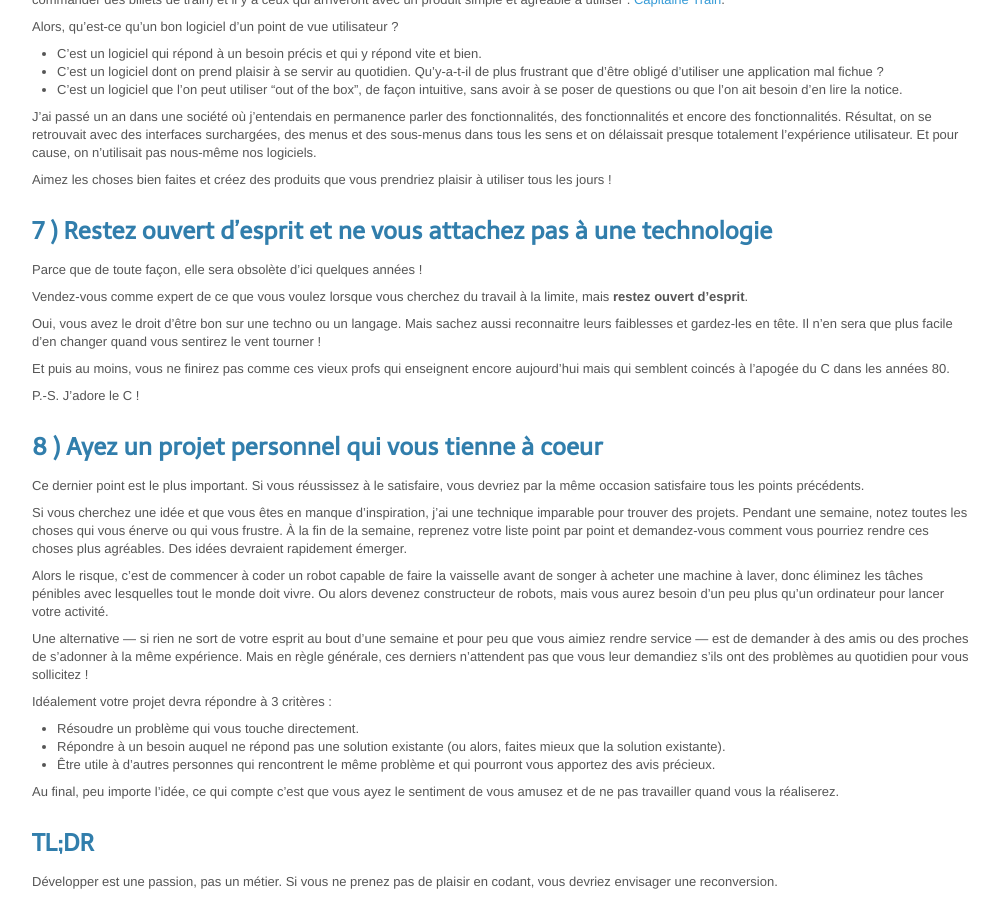
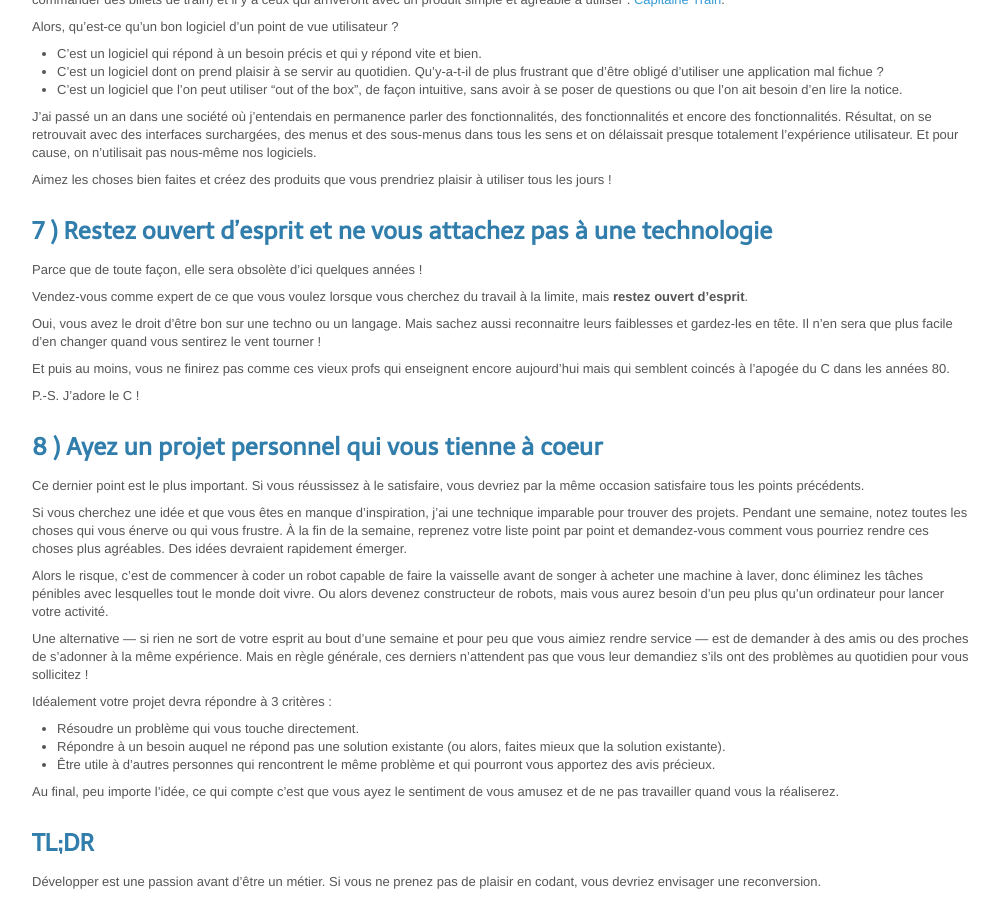
Before and after one commit to Pym/pym.github.io, a Jekyll site: the page built from _posts/2012-02-29-8-conseils-pour-jeunes-developpeurs.markdown, in a window 1280 px wide and 900 px high, scrolled down 1692 px. Shown: the whole window, without its empty margins (138-1137 px from the left). Built offline with Jekyll 4.4.1, drawn with Linux system fonts in a browser that asks for light colours; Markdown is read by kramdown in place of the engine named in the settings; comment, search, counter and statistics services are not loaded.

Commit message:
Edited first post

```diff
--- a/_posts/2012-02-29-8-conseils-pour-jeunes-developpeurs.markdown
+++ b/_posts/2012-02-29-8-conseils-pour-jeunes-developpeurs.markdown
@@ -139,4 +139,4 @@ Au final, peu importe l'idée, ce qui compte c'est que vous ayez le sentiment de
 
 ## TL;DR
 
-Développer est une passion, pas un métier. Si vous ne prenez pas de plaisir en codant, vous devriez envisager une reconversion.
+Développer est une passion avant d'être un métier. Si vous ne prenez pas de plaisir en codant, vous devriez envisager une reconversion.
```
